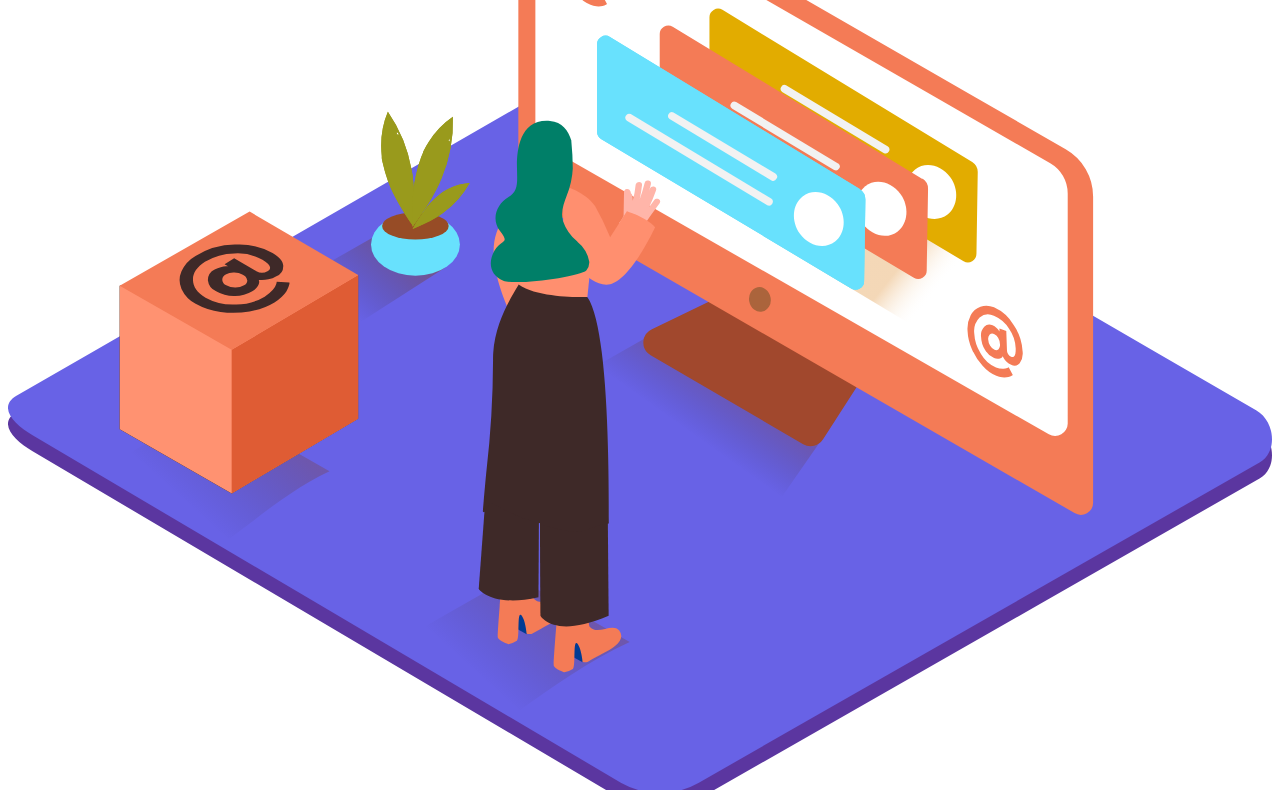
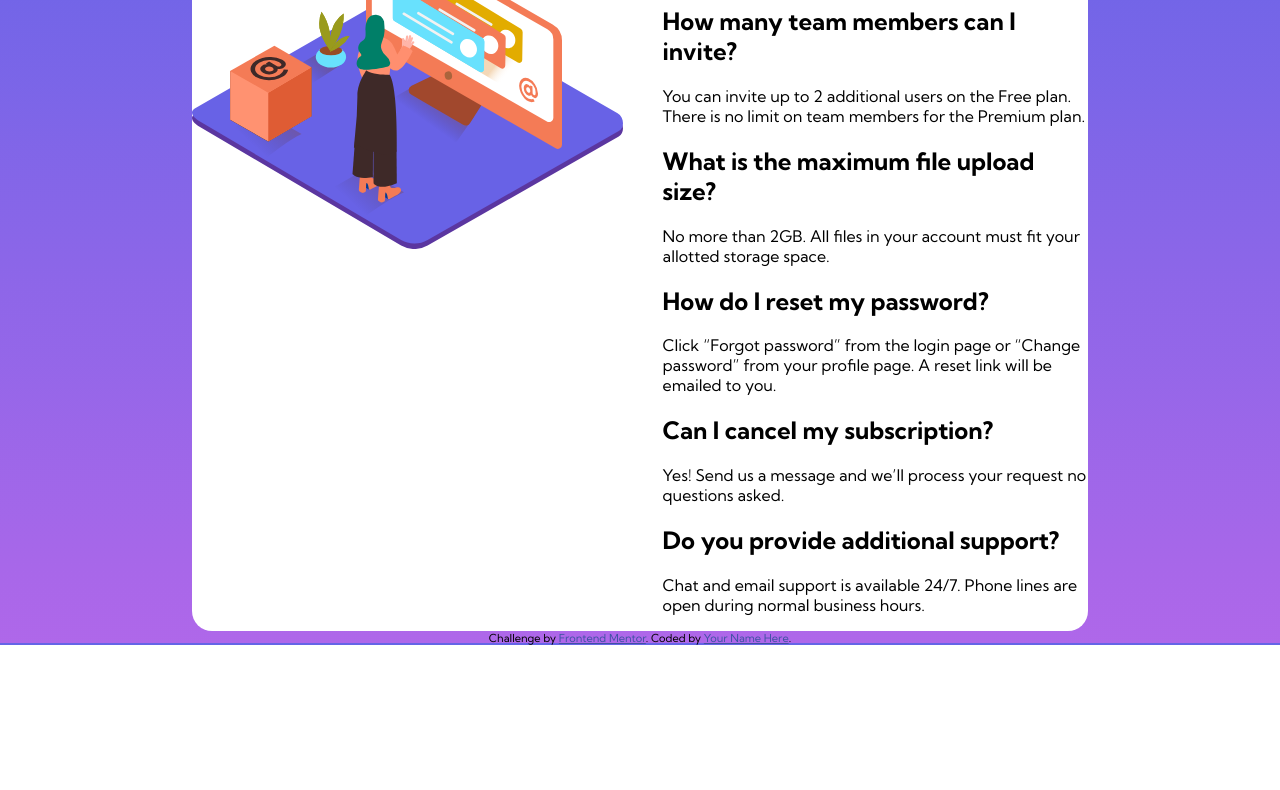
Before and after one commit to katwindk/Fearless-circle-, a plain HTML site: page index.html in a window 1280 px wide. Shown: the part 157-947 px from the top of the page. After the commit the page ends 802 px from the top, so only its background shows below. Drawn offline with Linux system fonts and the light colour scheme.

Commit message:
Add styling for HTML styling

```diff
--- a/index.html
+++ b/index.html
@@ -4,7 +4,9 @@
   <meta charset="UTF-8">
   <meta name="viewport" content="width=device-width, initial-scale=1.0"> <!-- displays site properly based on user's device -->
 
-  <link rel="icon" type="image/png" sizes="32x32" href="./images/favicon-32x32.png">
+  <link rel="icon" type="image/png" sizes="32x32" href="./images/favicon-32x32.png"/>
+
+  <link rel="stylesheet" href="./style.css"/>
 
   <title>Frontend Mentor | FAQ Accordion Card</title>
 
@@ -20,49 +22,35 @@
       <img src="./images/illustration-woman-online-mobile.svg" alt="illustration"/>
 </div>
 <div class="questions-container">
+  <h1>FAQ</h1>
   <ul>
     <li>
-      <h2>How many team members can I invite?</h2>
-      <p>You can invite up to 2 additional users on the Free plan.
+      <h2 class="question">How many team members can I invite?</h2>
+      <p class="answer">You can invite up to 2 additional users on the Free plan.
         There is no limit on team members for the Premium plan.</p>
       </li>
       <li>
-        <h2>What is the maximum file upload size?</h2>
-        <p>No more than 2GB. All files in your account must fit your allotted storage space.</p>
+        <h2 class="question">What is the maximum file upload size?</h2>
+        <p class="answer">No more than 2GB. All files in your account must fit your allotted storage space.</p>
         </li>
       <li>
-        <h2>How do I reset my password?</h2>
-        <p>Click “Forgot password” from the login page or “Change password” from your profile page.
+        <h2 class="question">How do I reset my password?</h2>
+        <p class="answer">Click “Forgot password” from the login page or “Change password” from your profile page.
           A reset link will be emailed to you.</p>
         </li>
 
           <li>
-            <h2>Can I cancel my subscription?</h2>
-            <p>Yes! Send us a message and we’ll process your request no questions asked.</p>
+            <h2 class="question">Can I cancel my subscription?</h2>
+            <p class="answer">Yes! Send us a message and we’ll process your request no questions asked.</p>
             </li>
             <li>
-              <h2>Do you provide additional support?</h2>
-              <p>Chat and email support is available 24/7. Phone lines are open during normal business hours.</p>
+              <h2 class="question">Do you provide additional support?</h2>
+              <p class="answer">Chat and email support is available 24/7. Phone lines are open during normal business hours.</p>
               </li>
 
     </ul>
 
-  How many team members can I invite?
-  You can invite up to 2 additional users on the Free plan. There is no limit on
-  team members for the Premium plan.
 
-  What is the maximum file upload size?
-  No more than 2GB. All files in your account must fit your allotted storage space.
-
-  How do I reset my password?
-  Click “Forgot password” from the login page or “Change password” from your profile page.
-  A reset link will be emailed to you.
-
-  Can I cancel my subscription?
-  Yes! Send us a message and we’ll process your request no questions asked.
-
-  Do you provide additional support?
-  Chat and email support is available 24/7. Phone lines are open during normal business hours.
 </div>
 </div>
 
--- /dev/null
+++ b/style.css
@@ -0,0 +1,35 @@
+@import url('https://fonts.googleapis.com/css2?family=Kumbh+Sans:wght@400;700&display=swap');
+
+:root {
+    --soft-violet: hsl(273, 75%, 66%);
+    --soft-blue: hsl(240, 73%, 65%);
+}
+
+html {
+    height: 100%;
+}
+
+ul{
+    list-style: none;
+}
+
+body{
+    font-family:'Kumbh Sans', sans-serif;
+    background: linear-gradient(
+        var(--soft-blue),
+        var(--soft-violet));
+}
+
+.image-container {
+    width:100%
+}
+
+.faq-container{
+    display:flex;
+    flex-direction: row;
+    background: white;
+    width: 70vw;
+    border-radius: 20px;
+    margin: auto;
+    margin-top: 5rem;
+}
```
